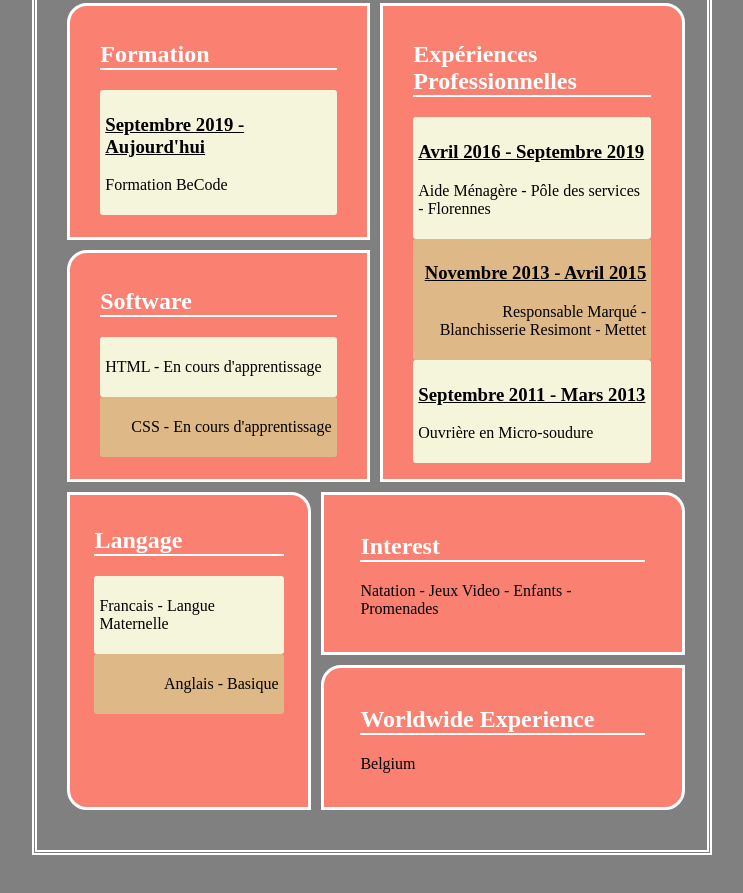
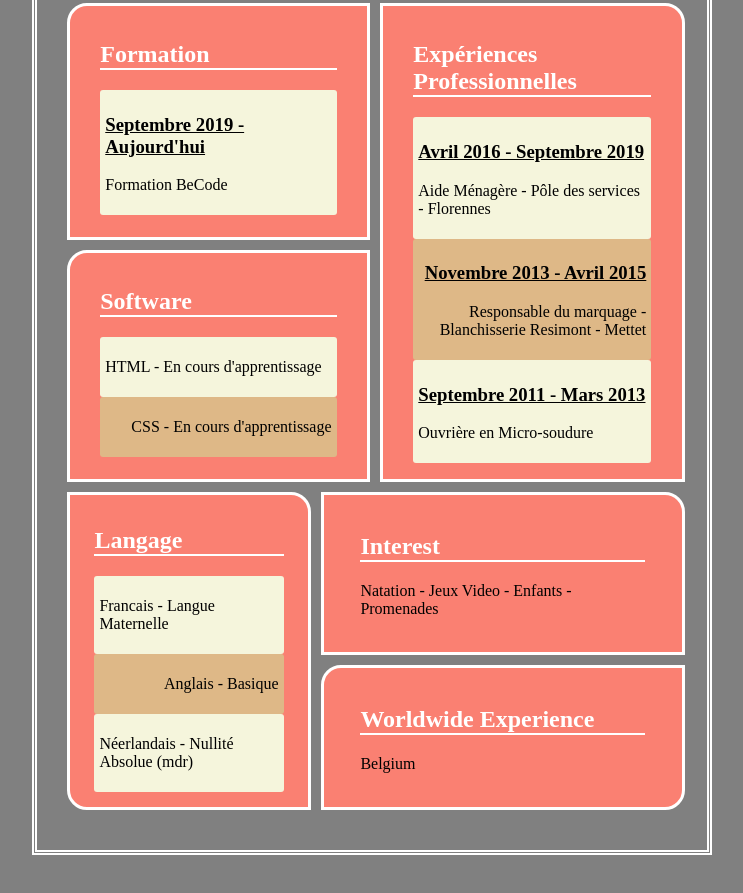
Before and after one commit to BacqEstelle/c.v, a plain HTML site: page index.html in a window 1280 px wide. Shown: the part 666-1559 px from the top of the page, without its empty margins (268-1011 px from the left). Drawn offline with Linux system fonts and the light colour scheme.

Commit message:
Update index.html
Correction orthographique + ajout language

```diff
--- a/index.html
+++ b/index.html
@@ -70,7 +70,7 @@
     </div>
     <div class="bubble-text-right">
         <h3>Novembre 2013 - Avril 2015</h3>
-        <p>Responsable Marqué - Blanchisserie Resimont - Mettet</p>
+        <p>Responsable du marquage - Blanchisserie Resimont - Mettet</p>
     </div>
     <div class="bubble-text-left">
         <h3>Septembre 2011 - Mars 2013</h3>
@@ -89,6 +89,9 @@
     </div>
     <div class="bubble-text-right">
     <p>Anglais - Basique</p>
+    </div>
+    <div class="bubble-text-left">
+      <p>Néerlandais - Nullité Absolue (mdr)</p>
     </div>
 </div>
 
```
